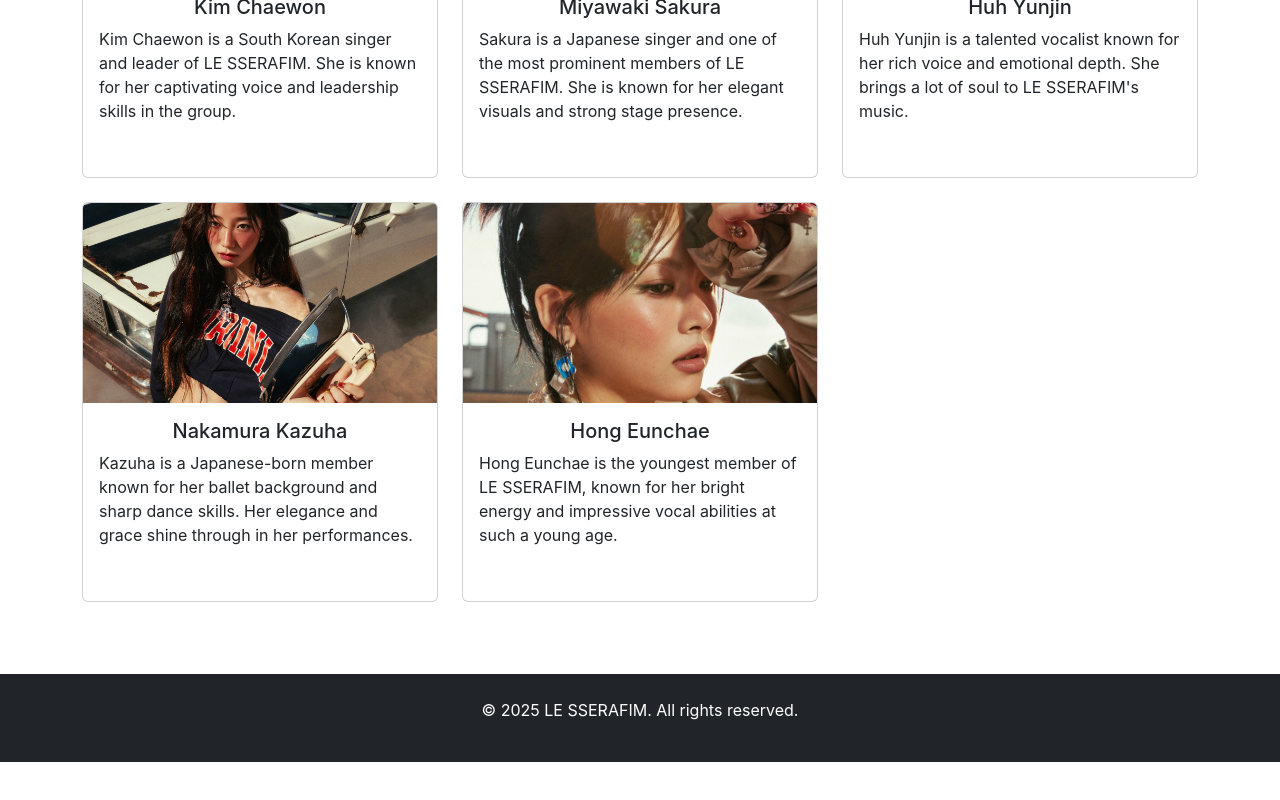
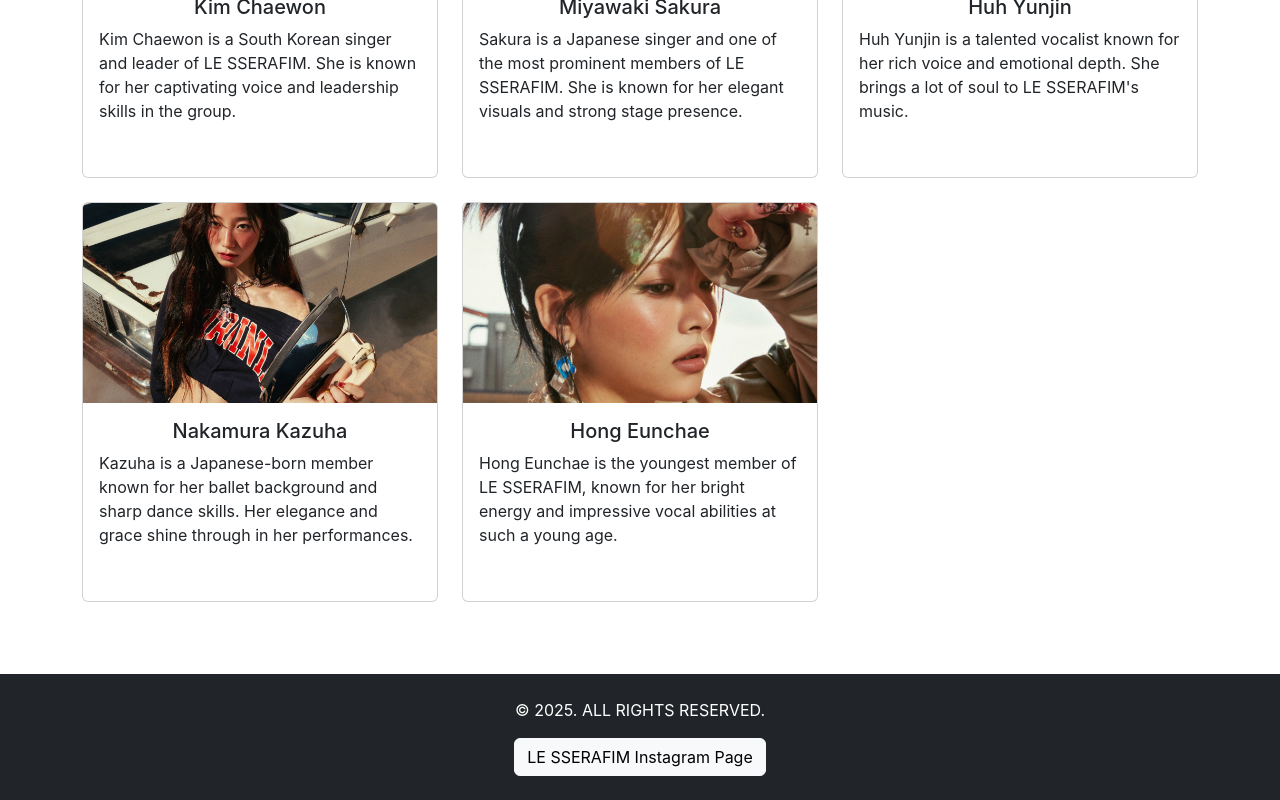
Before and after one commit to ThiiLuu79/lesserafim-page, a React (Create React App) app: page / in a window 1280 px wide. Shown: the part 2314-3114 px from the top of the page. Before the commit the page ends 3076 px from the top, so only its background shows below. Built offline with nearby package versions, Linux system fonts and the light colour scheme.

Commit message:
Updated footer

```diff
--- a/src/App.jsx
+++ b/src/App.jsx
@@ -151,7 +151,15 @@
       </section>
 
       <footer className="bg-dark text-white py-4 text-center">
-        <p>&copy; 2025 LE SSERAFIM. All rights reserved.</p>
+        <p>&copy; 2025. ALL RIGHTS RESERVED.</p>
+        <a
+          href="https://www.instagram.com/le_sserafim/"
+          target="_blank"
+          rel="noopener noreferrer"
+          className="btn btn-light mx-2"
+        >
+          <i className="fab fa-instagram"></i> LE SSERAFIM Instagram Page
+        </a>
       </footer>
     </div>
   );
```
